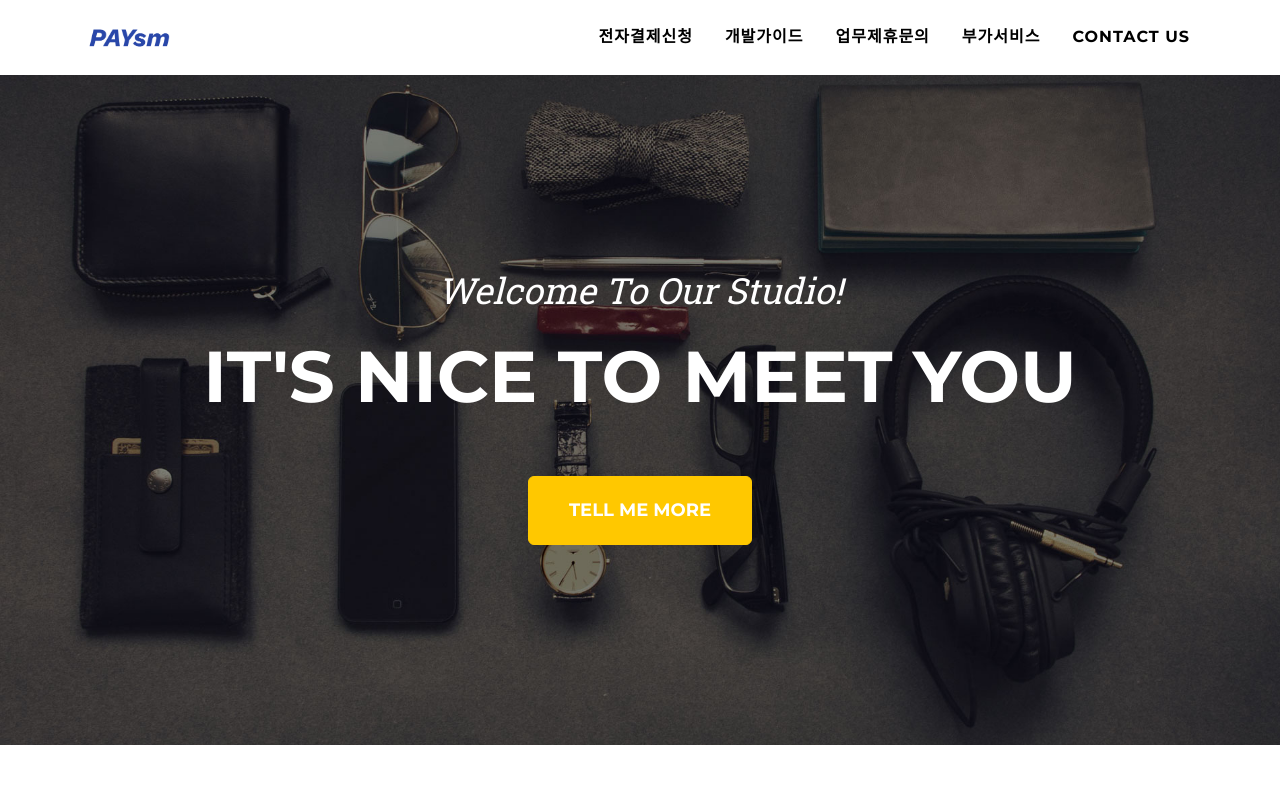
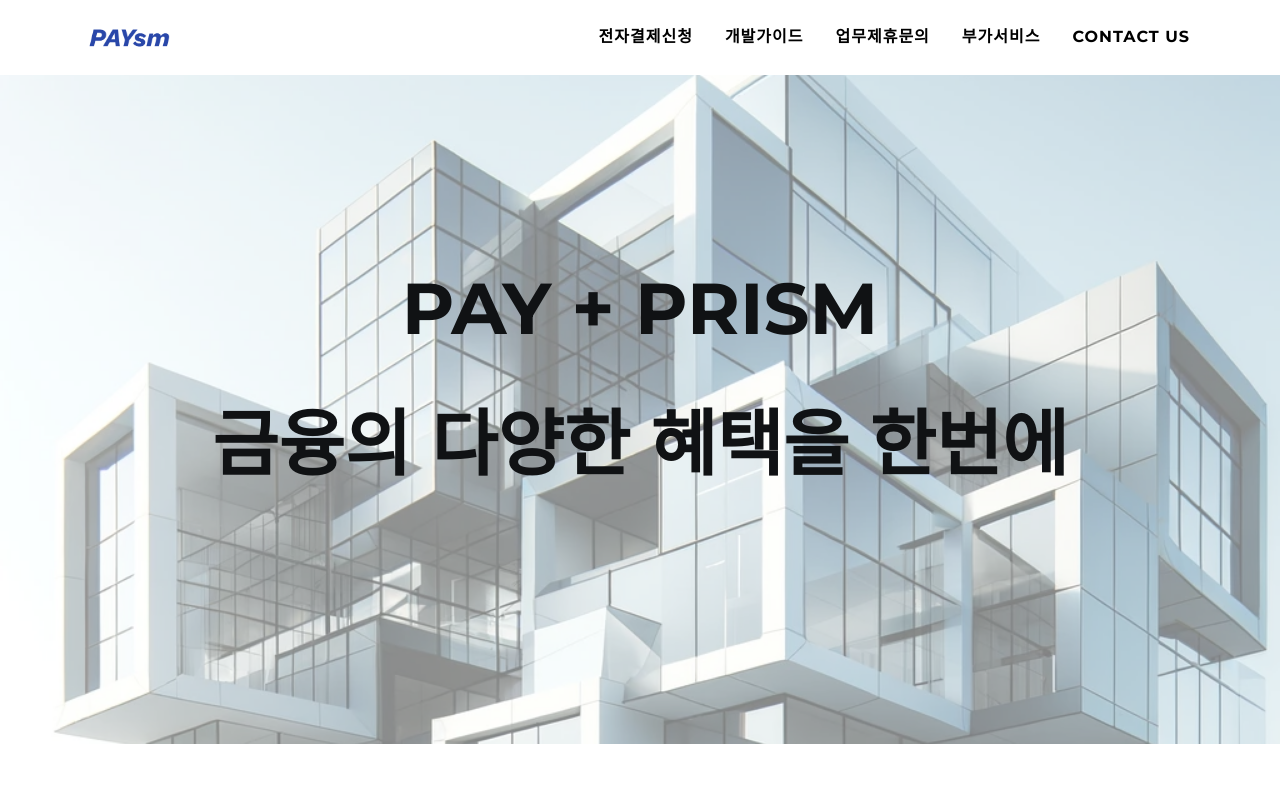
Before and after one commit to tsukemendog/react-landing, a React (Create React App) app: page / in a window 1280 px wide. Shown: the top 800 px of the page. Built offline with nearby package versions, Linux system fonts and the light colour scheme.

Commit message:
Masthead 디자인 변경

```diff
--- a/src/component/Masthead.js
+++ b/src/component/Masthead.js
@@ -1,20 +1,17 @@
 function Masthead() {
     return (
-      <header
-      className="masthead"
-      style={{ backgroundImage: "url(/img/header-bg.jpg)" }}
-    >
-    {/*<!-- Masthead-->*/}
-      <div className="container">
-        <div className="masthead-subheading">Welcome To Our Studio!</div>
-        <div className="masthead-heading text-uppercase">
-          It's Nice To Meet You
-        </div>
-        <a className="btn btn-primary btn-xl text-uppercase" href="#services">
-          Tell Me More
-        </a>
-      </div>
-    </header>
+<header className="masthead">
+  {/* 배경 이미지를 위한 div 추가 */}
+  <div className="background-image" style={{ backgroundImage: "url(/img/banner/banner-building.webp)", backgroundSize: "cover" }}></div>
+
+  {/* 기존 컨테이너 및 텍스트 */}
+  <div className="container">
+    <div className="masthead-heading text-uppercase">PAY + Prism </div>
+    <div className="masthead-heading text-uppercase">
+      금융의 다양한 혜택을 한번에
+    </div>
+  </div>
+</header>
     )
 }
 
```
Also changed, not shown: public/img/banner/banner-building.webp (added), src/custom/styles.css.
